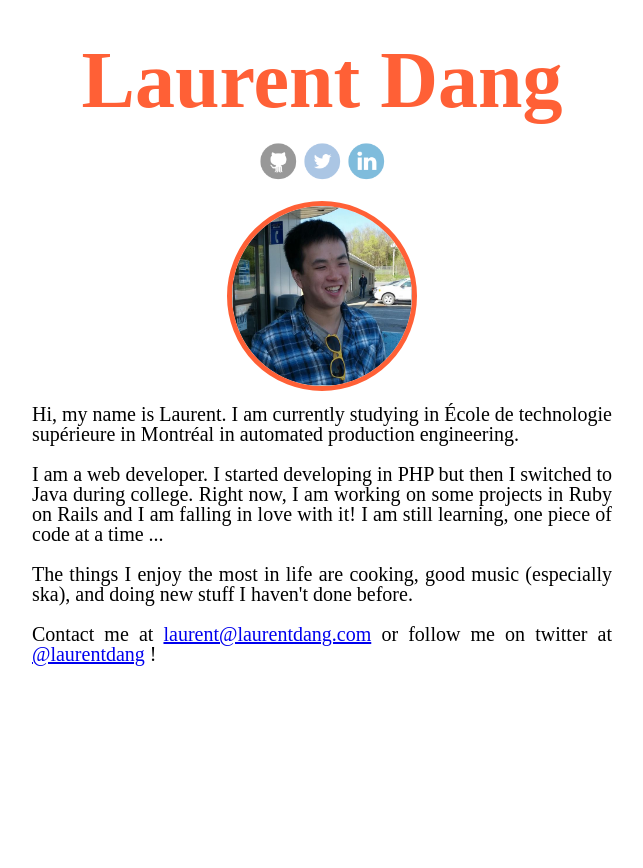
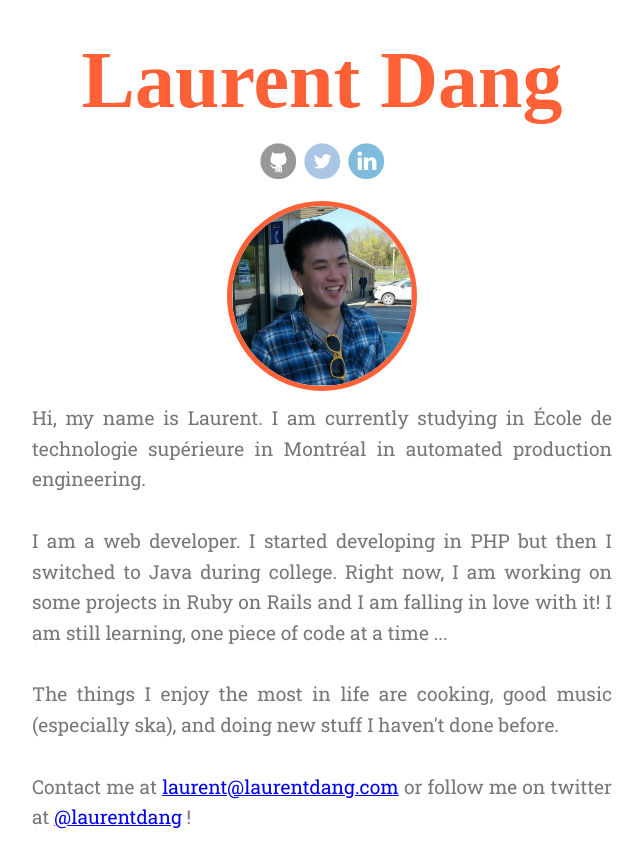
Before and after one commit to haeky/haeky.github.io, a Jekyll site: the page built from index.html, in a window 1280 px wide. Shown: the top 868 px of the page, without its empty margins (318-961 px from the left). Built offline with Jekyll 4.4.1, drawn with Linux system fonts in a browser that asks for light colours; some web fonts are replaced; Markdown is read by kramdown in place of the engine named in the settings.

Commit message:
Change the font and the line-height on the description

```diff
--- a/_layouts/default.html
+++ b/_layouts/default.html
@@ -13,7 +13,7 @@
         <link rel="stylesheet" href="/css/main.css">
 
         <!-- Google font -->
-        <link href='http://fonts.googleapis.com/css?family=Gentium+Book+Basic' rel='stylesheet' type='text/css'>
+        <link href='http://fonts.googleapis.com/css?family=Roboto+Slab' rel='stylesheet' type='text/css'>
     </head>
     <body>
       <div class="header">
--- a/_sass/main.sass
+++ b/_sass/main.sass
@@ -7,7 +7,7 @@
 
 body
   length: 100%
-  font-family: "Gentium Book Basic", serif
+  font-family: "Roboto Slab", serif
 
 .wrapper
   max-width: 600px
@@ -71,5 +71,7 @@
 
 .description
   margin: 10px
+  color: #777777
+  line-height: 1.6em
   text-align: justify
-  font-size: 1.25em
+  font-size: 1.2em
--- a/css/main.css
+++ b/css/main.css
@@ -70,7 +70,7 @@
 /* line 8, ../_sass/main.sass */
 body {
   length: 100%;
-  font-family: "Gentium Book Basic", serif;
+  font-family: "Roboto Slab", serif;
 }
 
 /* line 12, ../_sass/main.sass */
@@ -164,6 +164,8 @@
 /* line 72, ../_sass/main.sass */
 .description {
   margin: 10px;
+  color: #777777;
+  line-height: 1.6em;
   text-align: justify;
-  font-size: 1.25em;
+  font-size: 1.2em;
 }
```
